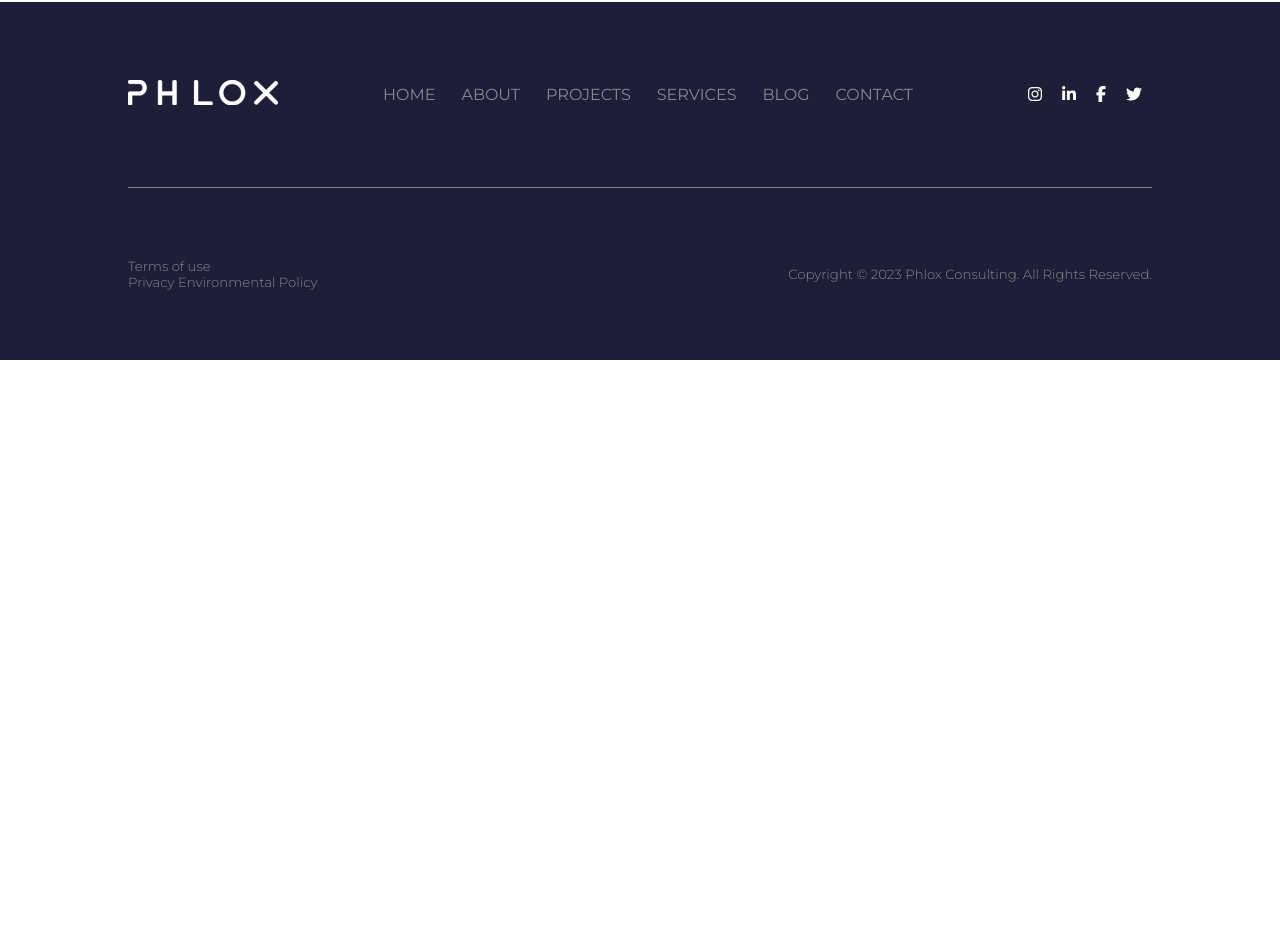
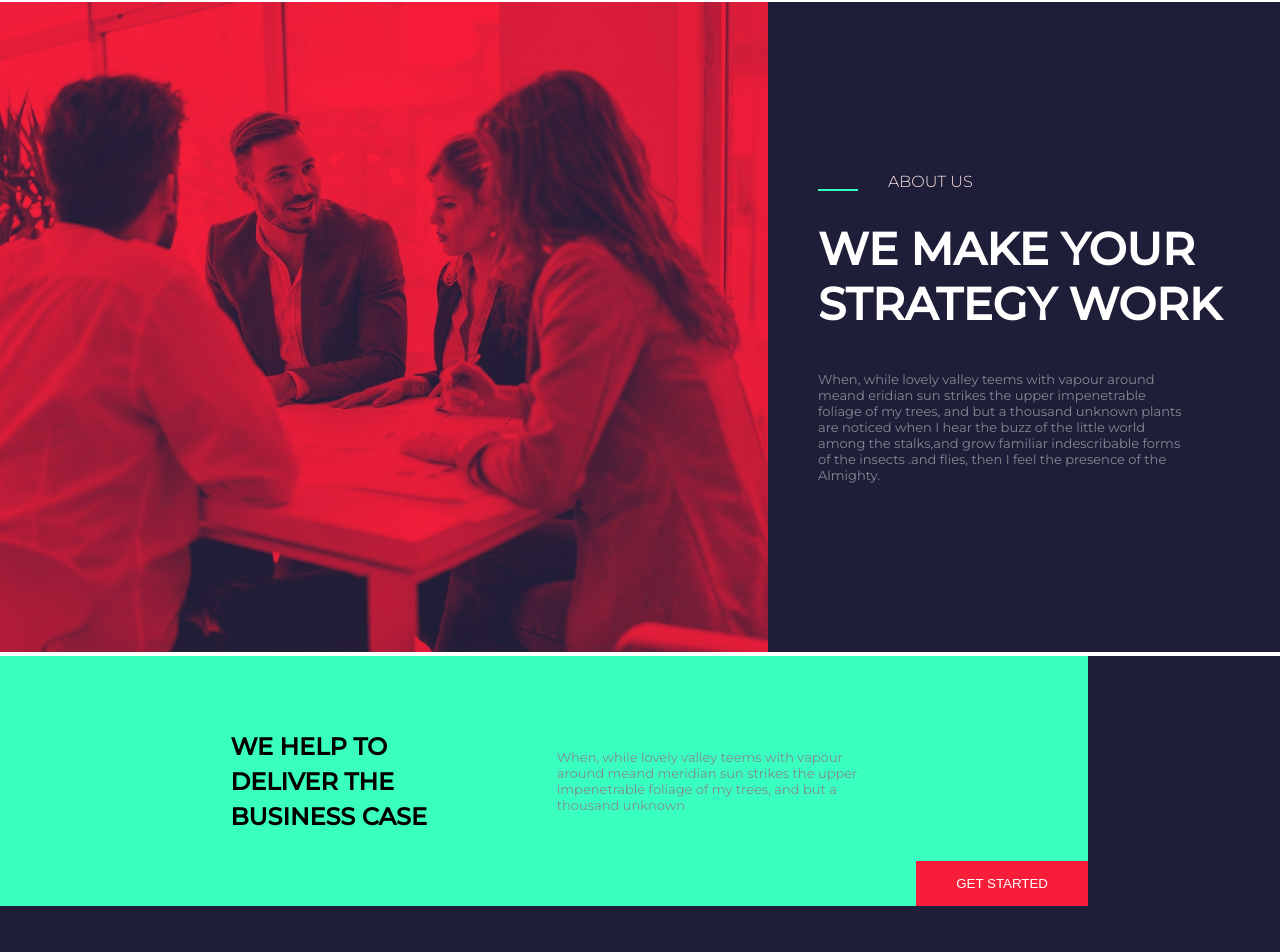
Before and after one commit to Alexbarile/proj-html-vuejs, a Vue app: page / in a window 1280 px wide. Shown: the part 1684-2636 px from the top of the page. Before the commit the page ends 2044 px from the top, so only its background shows below. Built offline with nearby package versions, Linux system fonts and the light colour scheme.

Commit message:
modifiche generali e fine seconda sezione main

```diff
--- a/src/components/AppFooter.vue
+++ b/src/components/AppFooter.vue
@@ -82,11 +82,9 @@ export default {
                 <div class="row">
                     <div class="col">
                         <h5>Terms of use <br> Privacy Environmental Policy</h5>
-
                     </div>
                     <div class="col">
                         <h5>Copyright © 2023 Phlox Consulting. All Rights Reserved.</h5>
-
                     </div>
                 </div>
             </div>
--- a/src/components/AppHeader.vue
+++ b/src/components/AppHeader.vue
@@ -159,10 +159,10 @@ export default {
                 width: 30%;
                 background-color: $darkblue;
                 height: 1000px;
-                display: flex;
+                @include flex;
                 flex-direction: column;
-                align-items: center;
-                justify-content: center;
+                @include align-center;
+                @include justify-center;
                 position: relative;
 
                 .info{
@@ -207,7 +207,7 @@ export default {
                         transition: 1s;
 
                         &:hover{
-                            background-color: red;
+                            background-color: $lightred;
                         }
 
                         a{
--- a/src/components/AppInfo.vue
+++ b/src/components/AppInfo.vue
@@ -24,15 +24,15 @@ export default {
 
     .cardInfo{
         width: calc(100% / 2);
-        display: flex;
-        justify-content: center;
+        @include flex;
+        @include justify-center;
         padding: 40px;
 
         .miniature{
             margin-right: 30px;
             i{
                 padding: 15px;
-                background-color: red;
+                background-color: $lightred;
                 border-radius: 100%;
                 color: white;
                 font-size: 25px;
--- a/src/components/AppMain.vue
+++ b/src/components/AppMain.vue
@@ -22,7 +22,7 @@ export default {
             <!-- PRIMA SEZIONE -->
 
             <div class="container-100-end">
-                <div class="container-85">
+                <div class="container-85-end">
                     <div class="row">
                         <div class="col">
                             <h4>Our consultants can help you</h4>
@@ -33,14 +33,74 @@ export default {
                     </div>
                 </div>
             </div>
-
             <div class="container-80">
                 <div class="row">
                     <AppInfo v-for="(item, index) in store.cardInfo" :key="index" :info="item"></AppInfo>
                 </div>
             </div>
+
+            <!-- SECONDA SEZIONE -->
+
+            <div class="container-100">
+                <div class="row">
+                    <div class="col-60">
+                        <div class="bg">
+                            <img src="../../public/img/business-people-working-together-on-project-and-5FHSKBL.jpg" alt="business-people">
+                        </div>
+                    </div>
+                    <div class="col-40">
+                        <div class="info">
+                            <div class="first-line">
+                                <div class="hr"></div>
+                                <h4>about us</h4>
+                            </div>
+                            <h1>WE MAKE YOUR STRATEGY WORK</h1>
+                            <p>When, while lovely valley teems with vapour around meand eridian sun strikes the upper impenetrable foliage of my trees, and but a thousand unknown plants are noticed when I hear the buzz of the little world among the stalks,and grow familiar indescribable forms of the insects .and flies, then I feel the presence of the Almighty.</p>
+                        </div>
+                    </div>
+                </div>
+
+                <div class="row">
+                    <div class="col-85">
+                        <div class="info">
+                            <h2>WE HELP TO DELIVER THE BUSINESS CASE</h2>
+                            <p>When, while lovely valley teems with vapour around meand meridian sun strikes the upper impenetrable foliage of my trees, and but a thousand unknown</p>
+                        </div>
+                        <button><a href="#null">get started</a></button>
+                    </div>
+                    <div class="col-15"></div>
+                </div>
+            </div>
+
+            <!-- TERZA SEZIONE -->
+
+
+
+
+            <!-- QUARTA SEZIONE -->
+
+
+
+
+
+            <!-- QUINTA SEZIONE -->
+
+
+
+
+
+            <!-- SESTA SEZIONE -->
+
+
+
+
+
+
+
+
+
+
         </div>
-
     </main>
 </template>
 
@@ -48,9 +108,10 @@ export default {
 @use '../styles/partials/mixins' as *;
 @use '../styles/partials/variables' as *;
 
+
     // PRIMA SEZIONE
 
-    .container-85{
+    .container-85-end{
         width: 85%;
         margin: 70px 0 70px 0;
 
@@ -67,7 +128,7 @@ export default {
             }
 
             .col-line{
-                display: flex;
+                @include flex;
                 justify-content: flex-end;
                 width: 65%;
 
@@ -80,11 +141,160 @@ export default {
     }
 
     .container-80{
+
         .row{
-            display: flex;
-            flex-wrap: wrap;
+            @include flex;
+            @include wrap;
             margin-bottom: 80px;
         }
     }
 
+    // SECONDA SEZIONE
+
+    .row{
+        @include flex;
+        width: 100%;
+        height: 100%;
+
+        .col-60{
+            width: 60%;
+
+            .bg{
+                img{
+                    width: 100%;
+                    height: 650px;
+                    object-fit: cover;
+                    object-position: top
+                }
+            }
+        }
+
+        .col-40{
+            width: 40%;
+            height: 650px;
+            background-color: $darkblue;
+            @include flex;
+            flex-direction: column;
+            @include align-center;
+            @include justify-center;
+
+            .info{
+                margin-left: 50px;
+            }
+
+            .first-line{
+                @include flex;
+
+                .hr{
+                    border-bottom: 2px solid $lightyellow;
+                    width: 40px;
+                    margin-right: 30px;
+                }
+
+                h4{
+                    @include upperCase;
+                    color: rgb(254, 230, 230);
+                    font-weight: 200;
+                }
+            }
+
+            h1{
+                color: white;
+                font-size: 45px;
+                line-height: 55px;
+                padding: 30px 0 40px 0;
+            }
+
+            p{
+                width: 80%;
+                font-size: 13px;
+                color: $darkgray
+            }
+        }
+    }
+
+    .row{
+        .col-85{
+            width: 85%;
+            height: 250px;
+            background-color: $lightyellow;
+            @include flex;
+            @include align-center;
+            @include justify-center;
+            position: relative;
+
+            .info{
+                @include flex;
+                @include align-center;
+                @include justify-center;
+
+                h2{
+                    width: 30%;
+                    line-height: 35px;
+                }
+
+                p{
+                  width: 35%;
+                  font-size: 13px;
+                  color: $darkgray;
+                }
+
+                h2, p{
+                    padding: 40px;
+                }
+            }
+
+            button{
+                position: absolute;
+                bottom: 0;
+                right: 0;
+                border: none;
+                padding: 15px 40px 15px 40px;
+                background-color: $lightred;
+                @include upperCase;
+                font-weight: 100;
+                transition: 1s;
+
+                &:hover{
+                    background-color: $darkblue;
+                }
+
+                a{
+                    text-decoration: none;
+                    color: white;
+                }
+            }
+        }
+        .col-15{
+            width: 15%;
+            background-color: $darkblue;
+        }
+    }
+
+    // TERZA SEZIONE
+
+
+
+
+
+    // QUARTA SEZIONE
+
+
+
+
+
+    // QUINTA SEZIONE
+
+
+
+
+    // SESTA SEZIONE
+
+
+
+
+
+
+
+
 </style>
--- a/src/styles/partials/_mixins.scss
+++ b/src/styles/partials/_mixins.scss
@@ -14,6 +14,10 @@
     justify-content: space-between;
 }
 
+@mixin wrap {
+    flex-wrap: wrap;
+}
+
 @mixin upperCase {
     text-transform: uppercase;
 }
--- a/src/styles/partials/_variables.scss
+++ b/src/styles/partials/_variables.scss
@@ -1,4 +1,5 @@
 $darkblue: #1F1E38;
 $lightyellow: #39FFBF;
 $lightgray: #AAAAAA;
-$darkgray: #818A91
+$darkgray: #818A91;
+$lightred: #F81D39
```
